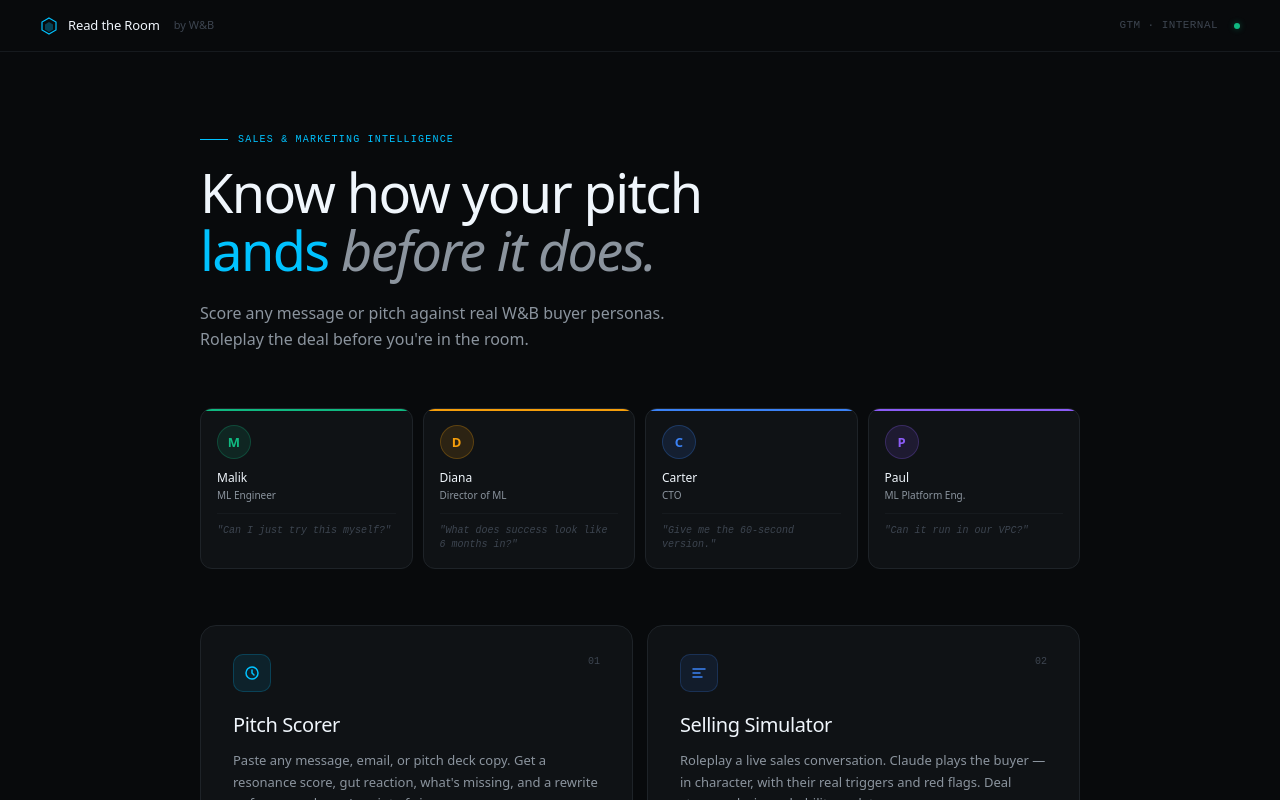
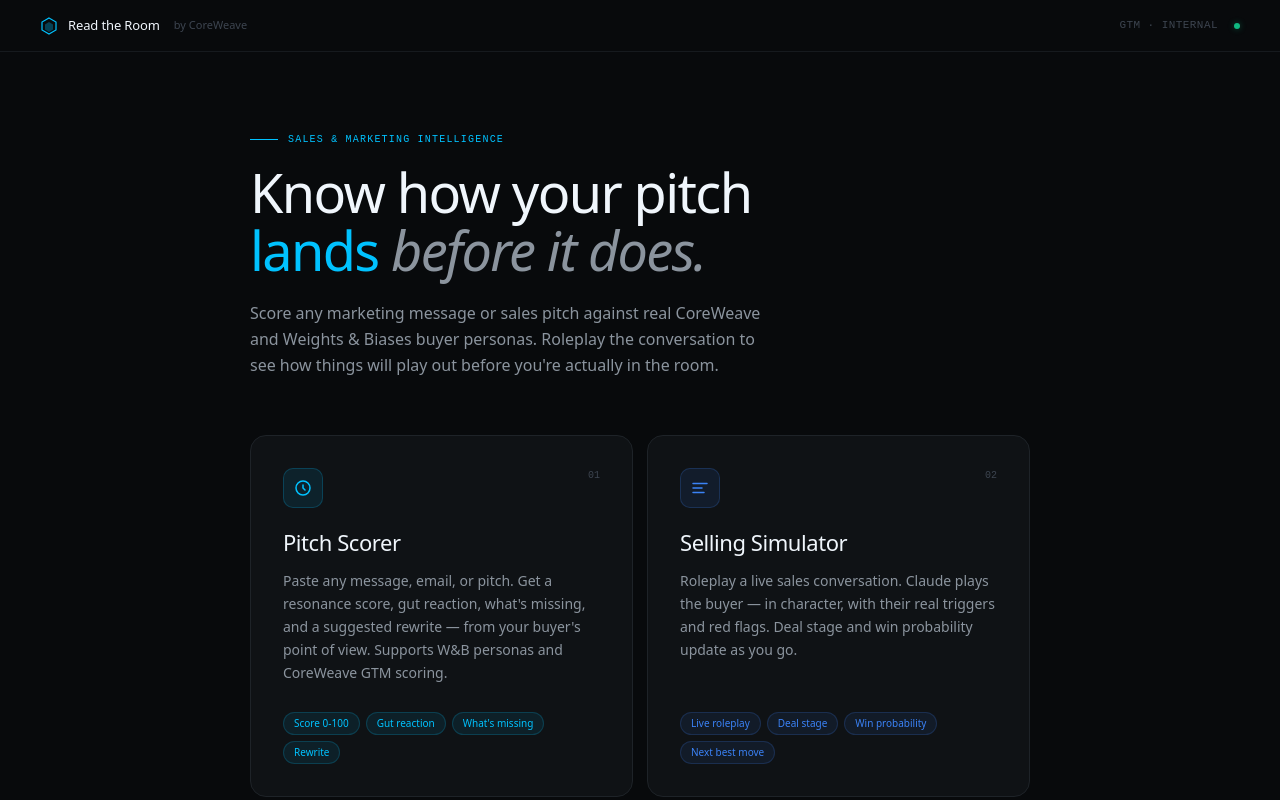
Before and after one commit to garethgoh/read-the-room-CWWB, a Next.js app: page / in a window 1280 px wide. Shown: the top 800 px of the page. Built offline with nearby package versions, Linux system fonts and the light colour scheme.

Commit message:
add Sonia persona, clean home page

```diff
--- a/src/app/page.js
+++ b/src/app/page.js
@@ -1,106 +1,67 @@
+"use client"
 import Link from "next/link"
-
-const PERSONA_PREVIEWS = [
-  { id: "malik",  name: "Malik",  role: "ML Engineer",       color: "#10B981", opener: "Can I just try this myself?" },
-  { id: "diana",  name: "Diana",  role: "Director of ML",    color: "#F59E0B", opener: "What does success look like 6 months in?" },
-  { id: "carter", name: "Carter", role: "CTO",               color: "#3B82F6", opener: "Give me the 60-second version." },
-  { id: "paul",   name: "Paul",   role: "ML Platform Eng.",  color: "#8B5CF6", opener: "Can it run in our VPC?" },
-]
 
 export default function Home() {
   return (
     <main style={{ minHeight: "100vh", background: "var(--navy)", display: "flex", flexDirection: "column" }}>
-
-      {/* Nav */}
       <nav style={{ borderBottom: "1px solid var(--border-light)", padding: "0 40px", height: 52, display: "flex", alignItems: "center", justifyContent: "space-between" }}>
         <div style={{ display: "flex", alignItems: "center", gap: 10 }}>
-          {/* CoreWeave wordmark */}
-          <svg width="18" height="18" viewBox="0 0 18 18" fill="none">
-            <path d="M9 1L16 5V13L9 17L2 13V5L9 1Z" stroke="#00C2FF" strokeWidth="1.2" fill="none"/>
-            <path d="M9 5L13 7.5V12.5L9 15L5 12.5V7.5L9 5Z" fill="#00C2FF" opacity="0.3"/>
-          </svg>
+          <svg width="18" height="18" viewBox="0 0 18 18" fill="none"><path d="M9 1L16 5V13L9 17L2 13V5L9 1Z" stroke="#00C2FF" strokeWidth="1.2" fill="none"/><path d="M9 5L13 7.5V12.5L9 15L5 12.5V7.5L9 5Z" fill="#00C2FF" opacity="0.3"/></svg>
           <span style={{ fontSize: 13, fontWeight: 500, color: "var(--text-primary)", letterSpacing: "-0.01em" }}>Read the Room</span>
-          <span style={{ fontSize: 11, color: "var(--text-tertiary)", marginLeft: 4 }}>by W&amp;B</span>
+          <span style={{ fontSize: 11, color: "var(--text-tertiary)", marginLeft: 4 }}>by CoreWeave</span>
         </div>
         <div style={{ display: "flex", alignItems: "center", gap: 16 }}>
-          <span style={{ fontSize: 11, color: "var(--text-tertiary)", fontFamily: "'DM Mono', monospace", letterSpacing: "0.04em" }}>GTM · INTERNAL</span>
+          <span style={{ fontSize: 11, color: "var(--text-tertiary)", fontFamily: "monospace", letterSpacing: "0.04em" }}>GTM · INTERNAL</span>
           <div style={{ width: 6, height: 6, borderRadius: "50%", background: "#10B981", boxShadow: "0 0 6px #10B98166" }} />
         </div>
       </nav>
-
-      {/* Hero */}
-      <section style={{ padding: "80px 40px 56px", maxWidth: 960, margin: "0 auto", width: "100%" }}>
+      <section style={{ padding: "80px 40px 56px", maxWidth: 860, margin: "0 auto", width: "100%" }}>
         <div style={{ marginBottom: 16, display: "flex", alignItems: "center", gap: 10 }}>
-          <div style={{ height: 1, width: 28, background: "var(--cw-accent)" }} />
-          <span style={{ fontSize: 10, fontWeight: 500, color: "var(--cw-accent)", letterSpacing: "0.12em", textTransform: "uppercase", fontFamily: "'DM Mono', monospace" }}>Sales &amp; Marketing Intelligence</span>
+          <div style={{ height: 1, width: 28, background: "#00C2FF" }} />
+          <span style={{ fontSize: 10, fontWeight: 500, color: "#00C2FF", letterSpacing: "0.12em", textTransform: "uppercase", fontFamily: "monospace" }}>Sales & Marketing Intelligence</span>
         </div>
         <h1 style={{ fontSize: 54, fontWeight: 300, lineHeight: 1.08, letterSpacing: "-0.03em", color: "var(--text-primary)", margin: "0 0 20px" }}>
           Know how your pitch<br />
-          <span style={{ color: "var(--cw-accent)", fontWeight: 400 }}>lands</span>
+          <span style={{ color: "#00C2FF", fontWeight: 400 }}>lands</span>
           <em style={{ fontStyle: "italic", fontWeight: 300, color: "var(--text-secondary)" }}> before it does.</em>
         </h1>
-        <p style={{ fontSize: 16, color: "var(--text-secondary)", lineHeight: 1.65, maxWidth: 500, margin: 0 }}>
-          Score any message or pitch against real W&amp;B buyer personas. Roleplay the deal before you're in the room.
+        <p style={{ fontSize: 16, color: "var(--text-secondary)", lineHeight: 1.65, maxWidth: 520, margin: 0 }}>
+          Score any marketing message or sales pitch against real CoreWeave and Weights & Biases buyer personas. Roleplay the conversation to see how things will play out before you're actually in the room.
         </p>
       </section>
-
-      {/* Persona strip */}
-      <section style={{ padding: "0 40px 56px", maxWidth: 960, margin: "0 auto", width: "100%" }}>
-        <div style={{ display: "grid", gridTemplateColumns: "repeat(4, 1fr)", gap: 10 }}>
-          {PERSONA_PREVIEWS.map(p => (
-            <div key={p.id} style={{ background: "var(--navy-2)", border: "1px solid var(--border)", borderRadius: 12, padding: "16px", position: "relative", overflow: "hidden" }}>
-              <div style={{ position: "absolute", top: 0, left: 0, right: 0, height: 1.5, background: p.color }} />
-              <div style={{ width: 34, height: 34, borderRadius: "50%", background: p.color + "20", border: `1px solid ${p.color}40`, display: "flex", alignItems: "center", justifyContent: "center", marginBottom: 10 }}>
-                <span style={{ fontSize: 13, fontWeight: 600, color: p.color }}>{p.name[0]}</span>
-              </div>
-              <div style={{ fontSize: 12, fontWeight: 500, color: "var(--text-primary)", marginBottom: 1 }}>{p.name}</div>
-              <div style={{ fontSize: 10, color: "var(--text-secondary)", marginBottom: 10 }}>{p.role}</div>
-              <div style={{ fontSize: 10, color: "var(--text-tertiary)", fontStyle: "italic", lineHeight: 1.4, fontFamily: "'DM Mono', monospace", borderTop: "1px solid var(--border-light)", paddingTop: 10 }}>"{p.opener}"</div>
-            </div>
-          ))}
-        </div>
-      </section>
-
-      {/* Mode cards */}
-      <section style={{ padding: "0 40px 56px", maxWidth: 960, margin: "0 auto", width: "100%" }}>
+      <section style={{ padding: "0 40px 56px", maxWidth: 860, margin: "0 auto", width: "100%" }}>
         <div style={{ display: "grid", gridTemplateColumns: "1fr 1fr", gap: 14 }}>
-
           <Link href="/scorer" style={{ textDecoration: "none" }}>
-            <div style={{ background: "var(--navy-2)", border: "1px solid var(--border)", borderRadius: 16, padding: "28px 32px", cursor: "pointer", height: "100%", display: "flex", flexDirection: "column", transition: "border-color 0.15s, box-shadow 0.15s" }}
-              onMouseEnter={e => { e.currentTarget.style.borderColor = "var(--cw-accent)"; e.currentTarget.style.boxShadow = "var(--cw-accent-glow)"; }}
+            <div style={{ background: "var(--navy-2)", border: "1px solid var(--border)", borderRadius: 16, padding: "32px", cursor: "pointer", height: "100%", display: "flex", flexDirection: "column" }}
+              onMouseEnter={e => { e.currentTarget.style.borderColor = "#00C2FF"; e.currentTarget.style.boxShadow = "0 0 20px #00C2FF22"; }}
               onMouseLeave={e => { e.currentTarget.style.borderColor = "var(--border)"; e.currentTarget.style.boxShadow = "none"; }}>
               <div style={{ display: "flex", justifyContent: "space-between", alignItems: "flex-start", marginBottom: 18 }}>
-                <div style={{ width: 38, height: 38, borderRadius: 10, background: "var(--cw-accent-dim)", border: "1px solid var(--cw-accent-ring)", display: "flex", alignItems: "center", justifyContent: "center" }}>
-                  <svg width="16" height="16" viewBox="0 0 16 16" fill="none"><circle cx="8" cy="8" r="6" stroke="#00C2FF" strokeWidth="1.5"/><path d="M8 5v3l2 2" stroke="#00C2FF" strokeWidth="1.5" strokeLinecap="round"/></svg>
+                <div style={{ width: 40, height: 40, borderRadius: 10, background: "#00C2FF18", border: "1px solid #00C2FF35", display: "flex", alignItems: "center", justifyContent: "center" }}>
+                  <svg width="18" height="18" viewBox="0 0 18 18" fill="none"><circle cx="9" cy="9" r="7" stroke="#00C2FF" strokeWidth="1.5"/><path d="M9 6v3l2 2" stroke="#00C2FF" strokeWidth="1.5" strokeLinecap="round"/></svg>
                 </div>
-                <span style={{ fontSize: 10, color: "var(--text-tertiary)", fontFamily: "'DM Mono', monospace" }}>01</span>
+                <span style={{ fontSize: 10, color: "var(--text-tertiary)", fontFamily: "monospace" }}>01</span>
               </div>
-              <div style={{ fontSize: 20, fontWeight: 500, color: "var(--text-primary)", letterSpacing: "-0.02em", marginBottom: 10 }}>Pitch Scorer</div>
-              <div style={{ fontSize: 13, color: "var(--text-secondary)", lineHeight: 1.65, marginBottom: 24, flex: 1 }}>
-                Paste any message, email, or pitch deck copy. Get a resonance score, gut reaction, what's missing, and a rewrite — from your buyer's point of view.
-              </div>
+              <div style={{ fontSize: 22, fontWeight: 500, color: "var(--text-primary)", letterSpacing: "-0.02em", marginBottom: 10 }}>Pitch Scorer</div>
+              <div style={{ fontSize: 14, color: "var(--text-secondary)", lineHeight: 1.65, marginBottom: 28, flex: 1 }}>Paste any message, email, or pitch. Get a resonance score, gut reaction, what's missing, and a suggested rewrite — from your buyer's point of view. Supports W&B personas and CoreWeave GTM scoring.</div>
               <div style={{ display: "flex", gap: 6, flexWrap: "wrap" }}>
-                {["Score 0–100", "Gut reaction", "What's missing", "Rewrite"].map(l => (
-                  <span key={l} style={{ fontSize: 10, padding: "3px 10px", borderRadius: 20, background: "var(--cw-accent-dim)", color: "var(--cw-accent)", border: "1px solid var(--cw-accent-ring)" }}>{l}</span>
+                {["Score 0-100", "Gut reaction", "What's missing", "Rewrite"].map(l => (
+                  <span key={l} style={{ fontSize: 10, padding: "3px 10px", borderRadius: 20, background: "#00C2FF15", color: "#00C2FF", border: "1px solid #00C2FF30" }}>{l}</span>
                 ))}
               </div>
             </div>
           </Link>
-
           <Link href="/simulator" style={{ textDecoration: "none" }}>
-            <div style={{ background: "var(--navy-2)", border: "1px solid var(--border)", borderRadius: 16, padding: "28px 32px", cursor: "pointer", height: "100%", display: "flex", flexDirection: "column", transition: "border-color 0.15s, box-shadow 0.15s" }}
+            <div style={{ background: "var(--navy-2)", border: "1px solid var(--border)", borderRadius: 16, padding: "32px", cursor: "pointer", height: "100%", display: "flex", flexDirection: "column" }}
               onMouseEnter={e => { e.currentTarget.style.borderColor = "#3B82F6"; e.currentTarget.style.boxShadow = "0 0 20px #3B82F622"; }}
               onMouseLeave={e => { e.currentTarget.style.borderColor = "var(--border)"; e.currentTarget.style.boxShadow = "none"; }}>
               <div style={{ display: "flex", justifyContent: "space-between", alignItems: "flex-start", marginBottom: 18 }}>
-                <div style={{ width: 38, height: 38, borderRadius: 10, background: "#3B82F618", border: "1px solid #3B82F635", display: "flex", alignItems: "center", justifyContent: "center" }}>
-                  <svg width="16" height="16" viewBox="0 0 16 16" fill="none"><path d="M2 4h12M2 8h7M2 12h9" stroke="#3B82F6" strokeWidth="1.5" strokeLinecap="round"/></svg>
+                <div style={{ width: 40, height: 40, borderRadius: 10, background: "#3B82F618", border: "1px solid #3B82F635", display: "flex", alignItems: "center", justifyContent: "center" }}>
+                  <svg width="18" height="18" viewBox="0 0 18 18" fill="none"><path d="M2 4.5h14M2 9h9M2 13.5h11" stroke="#3B82F6" strokeWidth="1.5" strokeLinecap="round"/></svg>
                 </div>
-                <span style={{ fontSize: 10, color: "var(--text-tertiary)", fontFamily: "'DM Mono', monospace" }}>02</span>
+                <span style={{ fontSize: 10, color: "var(--text-tertiary)", fontFamily: "monospace" }}>02</span>
               </div>
-              <div style={{ fontSize: 20, fontWeight: 500, color: "var(--text-primary)", letterSpacing: "-0.02em", marginBottom: 10 }}>Selling Simulator</div>
-              <div style={{ fontSize: 13, color: "var(--text-secondary)", lineHeight: 1.65, marginBottom: 24, flex: 1 }}>
-                Roleplay a live sales conversation. Claude plays the buyer — in character, with their real triggers and red flags. Deal stage and win probability update as you go.
-              </div>
+              <div style={{ fontSize: 22, fontWeight: 500, color: "var(--text-primary)", letterSpacing: "-0.02em", marginBottom: 10 }}>Selling Simulator</div>
+              <div style={{ fontSize: 14, color: "var(--text-secondary)", lineHeight: 1.65, marginBottom: 28, flex: 1 }}>Roleplay a live sales conversation. Claude plays the buyer — in character, with their real triggers and red flags. Deal stage and win probability update as you go.</div>
               <div style={{ display: "flex", gap: 6, flexWrap: "wrap" }}>
                 {["Live roleplay", "Deal stage", "Win probability", "Next best move"].map(l => (
                   <span key={l} style={{ fontSize: 10, padding: "3px 10px", borderRadius: 20, background: "#3B82F615", color: "#3B82F6", border: "1px solid #3B82F630" }}>{l}</span>
@@ -108,22 +69,19 @@
               </div>
             </div>
           </Link>
-
         </div>
       </section>
-
-      {/* How it works */}
-      <section style={{ padding: "0 40px 80px", maxWidth: 960, margin: "0 auto", width: "100%" }}>
+      <section style={{ padding: "0 40px 80px", maxWidth: 860, margin: "0 auto", width: "100%" }}>
         <div style={{ borderTop: "1px solid var(--border-light)", paddingTop: 40 }}>
-          <div style={{ fontSize: 10, fontWeight: 500, color: "var(--text-tertiary)", letterSpacing: "0.1em", textTransform: "uppercase", fontFamily: "'DM Mono', monospace", marginBottom: 32 }}>How it works</div>
+          <div style={{ fontSize: 10, fontWeight: 500, color: "var(--text-tertiary)", letterSpacing: "0.1em", textTransform: "uppercase", fontFamily: "monospace", marginBottom: 32 }}>How it works</div>
           <div style={{ display: "grid", gridTemplateColumns: "repeat(3, 1fr)", gap: 40 }}>
             {[
-              { n: "01", title: "Pick a persona", body: "Choose who you're selling to — Malik the ML Engineer, Diana the Director, Carter the CTO, or Paul the Platform Engineer. Each has real triggers, red flags, and proof points." },
-              { n: "02", title: "Paste your pitch", body: "Drop in any message, email copy, or sales talk track. The rawer the better — that's when the feedback is most useful and least polished-away." },
+              { n: "01", title: "Pick your mode", body: "W&B mode: choose a persona — Malik, Diana, Carter, Paul, or Sonia — and score against their triggers and red flags. CoreWeave mode: score any pitch against the GTM framework." },
+              { n: "02", title: "Paste your pitch", body: "Drop in any message, email copy, or sales talk track. The rawer the better — that's when the feedback is most useful." },
               { n: "03", title: "Read the room", body: "Get a resonance score, honest reaction, what's missing, and a rewrite. Or go live in the simulator and practice the full conversation before you're in it." },
             ].map(s => (
               <div key={s.n}>
-                <div style={{ fontFamily: "'DM Mono', monospace", fontSize: 10, color: "var(--cw-accent)", marginBottom: 12, opacity: 0.7 }}>{s.n}</div>
+                <div style={{ fontFamily: "monospace", fontSize: 10, color: "#00C2FF", marginBottom: 12, opacity: 0.7 }}>{s.n}</div>
                 <div style={{ fontSize: 14, fontWeight: 500, color: "var(--text-primary)", marginBottom: 8 }}>{s.title}</div>
                 <div style={{ fontSize: 12, color: "var(--text-secondary)", lineHeight: 1.7 }}>{s.body}</div>
               </div>
@@ -131,13 +89,10 @@
           </div>
         </div>
       </section>
-
-      {/* Footer */}
       <div style={{ borderTop: "1px solid var(--border-light)", padding: "16px 40px", display: "flex", alignItems: "center", justifyContent: "space-between" }}>
-        <span style={{ fontSize: 11, color: "var(--text-tertiary)", fontFamily: "'DM Mono', monospace" }}>Weights &amp; Biases · GTM Internal</span>
-        <span style={{ fontSize: 11, color: "var(--text-tertiary)", fontFamily: "'DM Mono', monospace" }}>Powered by CoreWeave + Claude</span>
+        <span style={{ fontSize: 11, color: "var(--text-tertiary)", fontFamily: "monospace" }}>Weights & Biases · GTM Internal</span>
+        <span style={{ fontSize: 11, color: "var(--text-tertiary)", fontFamily: "monospace" }}>Powered by CoreWeave + Claude</span>
       </div>
-
     </main>
   )
 }
```
Also changed, not shown: src/lib/personas.js.
